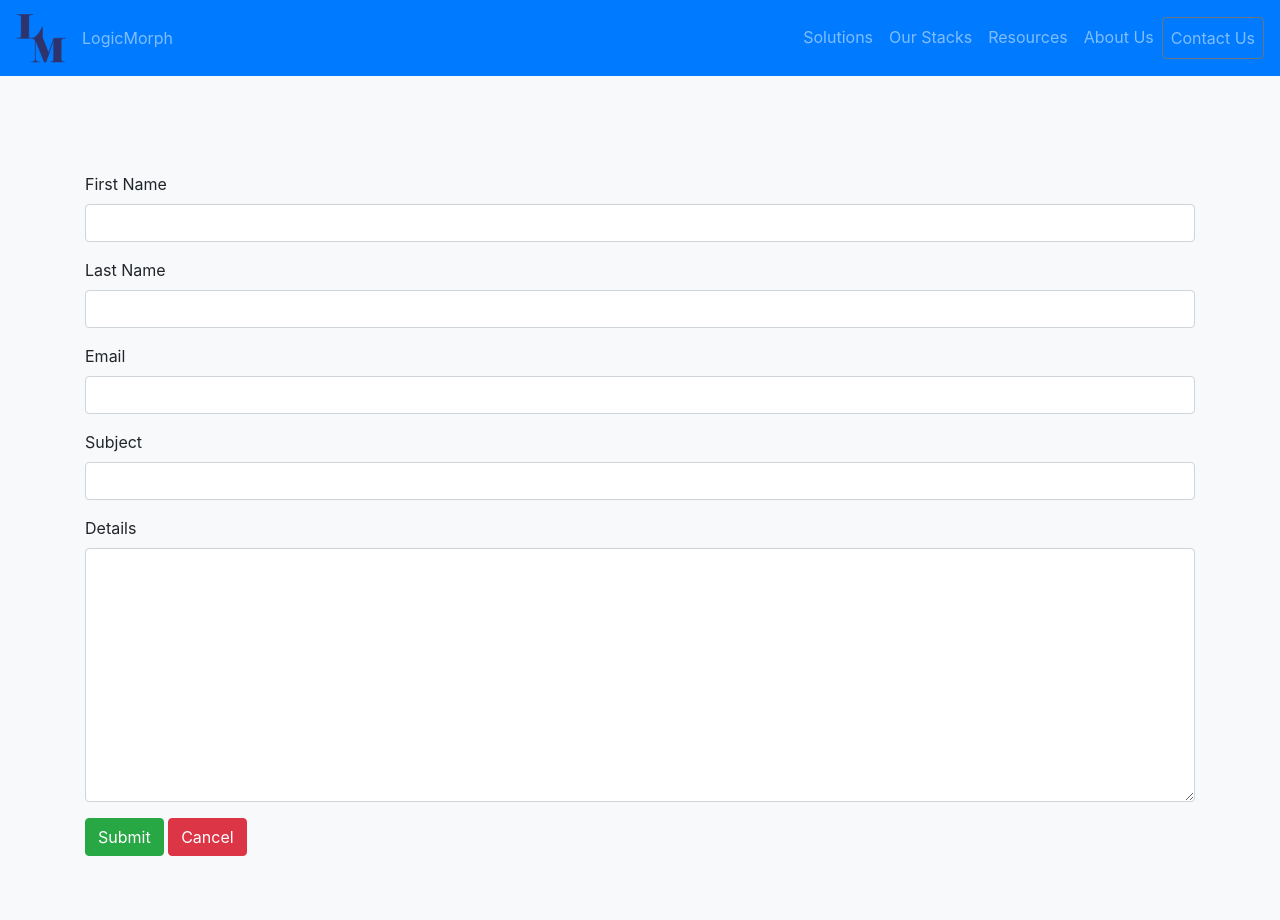
After one commit to flipdruid/logicmorphdocker, a Django app: page /accounts/contact_us/ in a window 1280 px wide. The commit adds this page. Run offline with Django 4.2, Linux system fonts and the light colour scheme; parts of the project's set-up code (start-up, migrations or seed data) failed here and were passed over; some libraries are stand-ins or nearby versions.

Commit message:
added contact page, customer model, auto email via celery after commit submit using signal to send task to celery

```diff
--- a/accounts/admin.py
+++ b/accounts/admin.py
@@ -3,7 +3,7 @@
 
 from django.contrib import admin
 
-from .models import User, Profile
+from .models import User, Profile, Customer
 
 @admin.register(User)
 class UserAdmin(admin.ModelAdmin):
@@ -13,3 +13,7 @@ class UserAdmin(admin.ModelAdmin):
 @admin.register(Profile)
 class ProfileAdmin(admin.ModelAdmin):
     list_display    =   ('user', 'timestamp')
+
+@admin.register(Customer)
+class CustomerAdmin(admin.ModelAdmin):
+    list_display    =   ('email', 'first_name', 'last_name', 'id')
--- a/accounts/models.py
+++ b/accounts/models.py
@@ -1,3 +1,9 @@
+import email
+from ssl import create_default_context
+from statistics import mode
+from tabnanny import verbose
+from unittest.util import _MAX_LENGTH
+from xml.sax import default_parser_list
 from django.db import models
 from django.contrib.auth.models import AbstractUser
 
@@ -16,3 +22,15 @@ class Profile(models.Model):
 
     def __str__(self):
         return self.user.username
+
+class Customer(models.Model):
+    first_name  =   models.CharField(max_length=50, verbose_name = "First Name")
+    last_name   =   models.CharField(max_length=50, verbose_name = "Last Name")
+    email       =   models.EmailField(max_length=50)
+    entity_name =   models.CharField(max_length=100, verbose_name = "Subject")
+    details     =   models.TextField()
+    created_at  =   models.DateTimeField(auto_now_add=True)
+    updated_at  =   models.DateTimeField(auto_now_add=True)
+
+    def __str__(self):
+        return self.email
--- a/accounts/urls.py
+++ b/accounts/urls.py
@@ -9,6 +9,7 @@ app_name = 'accounts'
 
 urlpatterns = [
     path ('', views.IndexView.as_view(), name='home'),
+    path('contact_us/', views.ContactUs.as_view(),name="contact_us"),
     path ('login/', views.Login.as_view(), name='login'),
     path ('logout/', views.Logout.as_view(), name='logout'),
     path ('profile/', views.Profile.as_view(), name='profile'),
--- a/accounts/views.py
+++ b/accounts/views.py
@@ -1,7 +1,12 @@
 # from django.shortcuts import render
+import email
+from http.client import HTTPResponse
+from django.views.generic import CreateView
+from django.views.generic.edit import FormView
 
-from django.shortcuts import resolve_url
-from accounts.forms import UserForm
+# from django.shortcuts import resolve_url
+from .forms import UserForm
+from .models import Customer
 
 from django.contrib.auth.views import (
 LoginView,
@@ -21,13 +26,20 @@ from django.views.generic import TemplateView
 from django.urls import reverse_lazy
 
 
+
+
+class ContactUs(CreateView):
+    model           =   Customer
+    template_name   =   'accounts/contact_us.html'
+    fields          =   '__all__'
+    success_url     =   reverse_lazy("accounts:home")
+
 class IndexView(TemplateView):
     template_name   =   'accounts/home.html'
 
 
 class Login(LoginView):
     template_name = 'accounts/login.html'
-    # redirect_url  = reverse_lazy('home')
 
 class Logout(LogoutView):
     template_name = 'accounts/logged_out.html'
@@ -53,14 +65,11 @@ class ResetPassword(PasswordResetView):
 class ResetPasswordDone(PasswordResetDoneView):
     template_name   =  'accounts/password_reset_done.html'
 
-
 class ResetPasswordConfirm(PasswordResetConfirmView):
     template_name   =  'accounts/password_reset_confirm.html'
 
-
 class ResetPasswordComplete(PasswordResetCompleteView):
     template_name   =  'accounts/passwprd_reset_complete.html'
-
 
 class Register(RegistrationView):
     form_class = UserForm
--- a/core/celery.py
+++ b/core/celery.py
@@ -23,3 +23,7 @@ app.autodiscover_tasks()
 @app.task(bind=True)
 def debug_task(self):
     print(f'Request: {self.request!r}')
+
+# @app.task(bind=True)
+# def email_task(self,first_name,  last_name, email, entity_name, details):
+#     print(f'Request: {self.request!r}')
--- a/core/settings/base.py
+++ b/core/settings/base.py
@@ -183,13 +183,14 @@ MEDIA_URL = '/media/'
 
 #CELERY SETTINGS
 CELERY_BROKER_URL           = 'redis://127.0.0.1:6379'
+CELERY_RESULT_BACKEND       = "redis://127.0.0.1:6379"
 CELERY_ACCEPT_CONTENT       = ['application/json']
 CELERY_RESULT_SERIALIZER    = 'json'
 CELERY_TASK_SERIALIZER      = 'json'
 CELERY_TIMEZONE             = 'UTC'
 
-CELERY_RESULT_BACKEND       = 'django-db'
-CELERY_RESULT_BACKEND       = 'django-db'
+
+# CELERY_RESULT_BACKEND       = 'django-db'
 CELERY_CACHE_BACKEND        = 'django-cache'
 
 #CELERY BEAT
--- /dev/null
+++ b/templates/accounts/contact_us.html
@@ -0,0 +1,32 @@
+{% extends 'base.html' %}
+{% load widget_tweaks %}
+
+{% block content %}
+
+<div class="album py-5 bg-light">
+    <div class="container pt-5">
+      <form method="post" novalidate>
+          {% csrf_token %}
+
+          {% for field in form.visible_fields %}
+            <div class="form-group">
+                <label for ="{{  field.id_for_label }}"> {{ field.label }}  </label>
+                {{field|add_class:'form-control'}}
+                {% for error in field.errors %}
+                <span class="help-block"> {{ error }}</span>
+                {% endfor %}
+            </div>
+          {% endfor %}
+          <div class="form-group">
+              <button type="submit" class="btn btn-success">
+                <span class="glyphicon glyphicon-ok"></span> Submit
+              </button>
+              <a href="{% url 'accounts:home' %}" class="btn btn-danger">Cancel</a>
+          </div>
+      </form>
+    </div>
+</div>
+
+
+
+{% endblock %}
--- a/templates/django_registration/registration_form.html
+++ b/templates/django_registration/registration_form.html
@@ -19,7 +19,7 @@
           {% endfor %}
           <div class="form-group">
               <button type="submit" class="btn btn-success">
-                <span class="glyphicon glyphicon-ok"></span> Login
+                <span class="glyphicon glyphicon-ok"></span> Submit
               </button>
               <a href="{% url 'accounts:login' %}" class="btn btn-danger">Cancel</a>
           </div>
```
Also changed, not shown: accounts/forms.py (+11 -1 lines), accounts/signals.py (+28 -1 lines), accounts/tasks.py (added, +14 -0 lines), accounts/migrations/0002_customer.py (added), accounts/migrations/0003_alter_customer_entity_name.py (added), accounts/migrations/0004_alter_customer_first_name_alter_customer_last_name.py (added).
